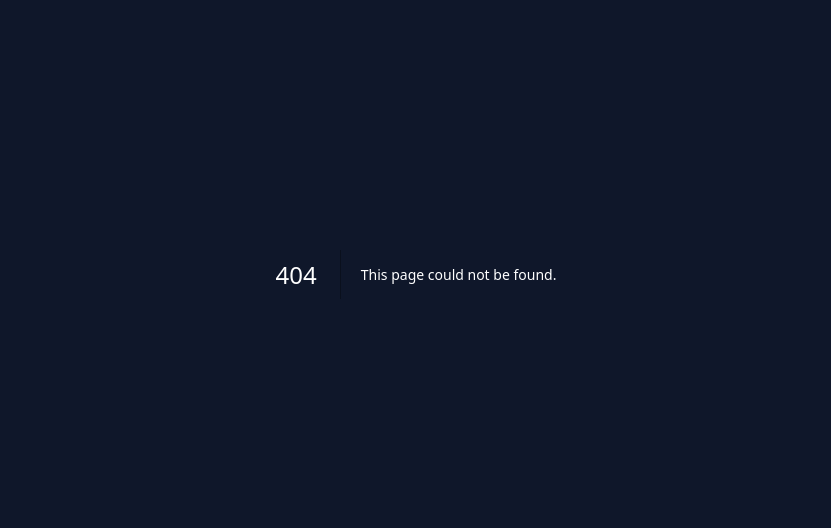
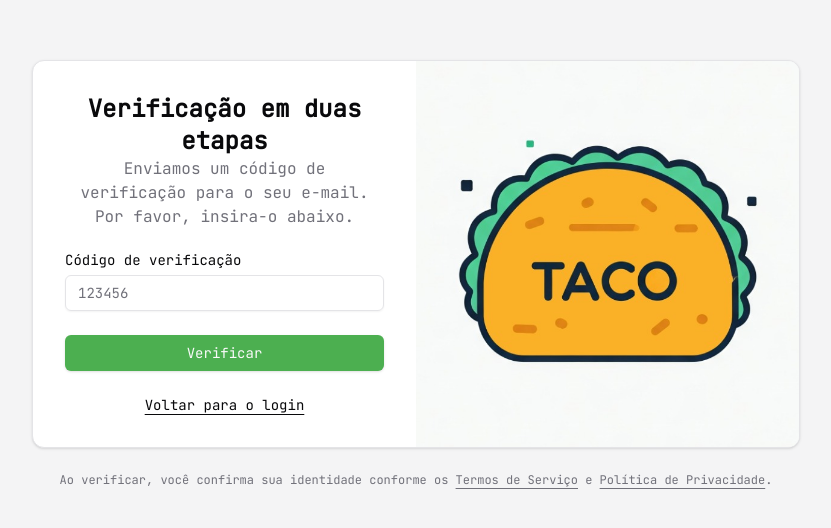
Before and after one commit to taco-ide/portal-taco, a Next.js app: page /auth/verify in a window 1280 px wide. Before the commit this address had no page. Shown: the part 126-654 px from the top of the page, without its empty margins (224-1055 px from the left). Built offline with nearby package versions, Linux system fonts and the light colour scheme.

Commit message:
feat(auth): create page components for login, reset password, and verification flows

```diff
--- /dev/null
+++ b/src/app/auth/login/page.tsx
@@ -0,0 +1,13 @@
+"use client";
+
+import { LoginForm } from "@/components/login-form";
+
+export default function LoginPage() {
+  return (
+    <div className="flex min-h-svh flex-col items-center justify-center p-6 md:p-10">
+      <div className="w-full max-w-sm md:max-w-4xl">
+        <LoginForm />
+      </div>
+    </div>
+  );
+}
--- /dev/null
+++ b/src/app/auth/reset-password/page.tsx
@@ -0,0 +1,13 @@
+"use client";
+
+import { ResetPasswordForm } from "@/components/reset-password-form";
+
+export default function ResetPasswordPage() {
+  return (
+    <div className="flex min-h-svh flex-col items-center justify-center bg-muted p-6 md:p-10">
+      <div className="w-full max-w-sm md:max-w-3xl">
+        <ResetPasswordForm />
+      </div>
+    </div>
+  );
+}
--- /dev/null
+++ b/src/app/auth/verify/page.tsx
@@ -0,0 +1,13 @@
+"use client";
+
+import { VerifyForm } from "@/components/verify-form";
+
+export default function VerifyPage() {
+  return (
+    <div className="flex min-h-svh flex-col items-center justify-center bg-muted p-6 md:p-10">
+      <div className="w-full max-w-sm md:max-w-3xl">
+        <VerifyForm />
+      </div>
+    </div>
+  );
+}
```
